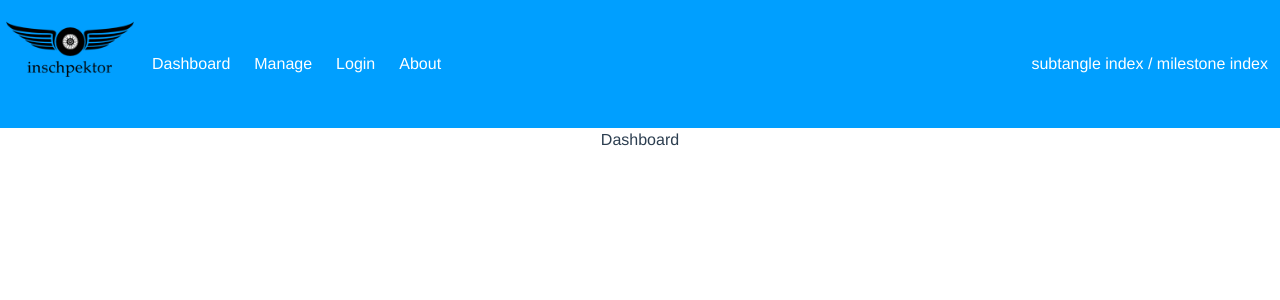
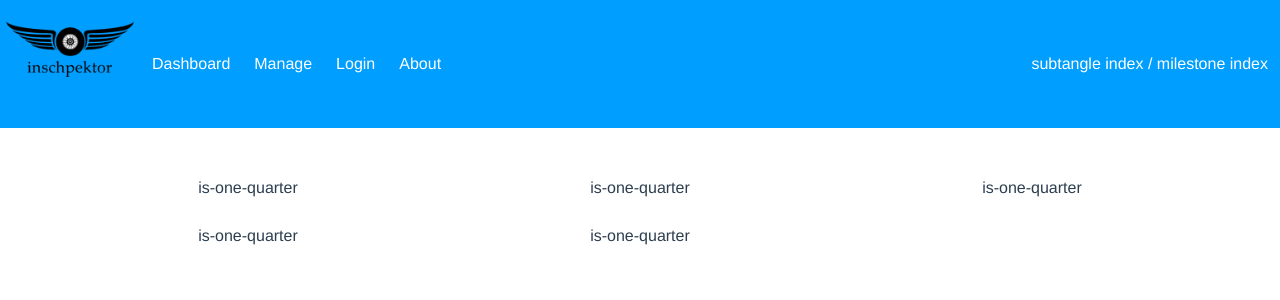
Before and after one commit to raphaellueckl/inschpektor, a Vue app: page / in a window 1280 px wide. Shown: the top 300 px of the page. Built offline with nearby package versions, Linux system fonts and the light colour scheme.

Commit message:
Dashboard layout start

```diff
--- a/src/components/Dashboard.vue
+++ b/src/components/Dashboard.vue
@@ -1,5 +1,27 @@
 <template>
-  <p>Dashboard</p>
+  <section class="section">
+    <div class="container">
+
+      <div class="columns is-multiline is-mobile">
+        <div class="column is-one-third">
+          <article>is-one-quarter</article>
+        </div>
+        <div class="column is-one-third">
+          <article>is-one-quarter</article>
+        </div>
+        <div class="column is-one-third">
+          <article>is-one-quarter</article>
+        </div>
+        <div class="column is-one-third">
+          <article>is-one-quarter</article>
+        </div>
+        <div class="column is-one-third">
+          <article>is-one-quarter</article>
+        </div>
+      </div>
+
+    </div>
+  </section>
 </template>
 
 <script>
```
